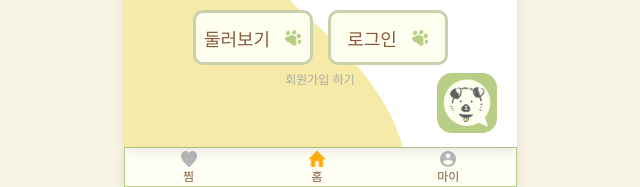
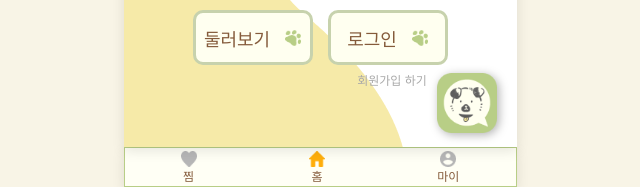
Before and after one commit to chaeliwon/Wepet, a React (Create React App) app in the folder frontend/: page / in a window 1280 px wide. Shown: the part 665-852 px from the top of the page, without its empty margins (320-960 px from the left). Built offline with nearby package versions, Linux system fonts and the light colour scheme; a web font is replaced by a local one.

Commit message:
1022 홈페이지 수정 / app.js라우터연결

```diff
--- a/frontend/src/App.js
+++ b/frontend/src/App.js
@@ -45,6 +45,8 @@ function App() {
               {/* 회원정보 수정 경로 */}
               <Route path="liked" element={<LikedPage />} />
               {/* 찜페이지 경로 */}
+              <Route path="chatbot" element={<ChatBot />} />
+              {/* 챗봇페이지 경로 */}
             </Route>
           </Routes>
         </div>
--- a/frontend/src/css/Homepage.css
+++ b/frontend/src/css/Homepage.css
@@ -132,11 +132,12 @@ a {
   font-size: 12px;
   color: #a9a9a9;
   cursor: pointer;
-  text-align: center;
-  display: inline; /* inline으로 설정해서 텍스트만 눌리도록 */
+  text-align: right; /* 오른쪽 정렬 */
+  display: inline-block; /* 버튼이 텍스트 크기만큼만 차지 */
   margin-top: 5px;
-  padding: 0; /* 추가된 공간 없이 텍스트에만 클릭 가능 */
+  padding-left: 150px; /* 불필요한 패딩 제거 */
 }
+
 
 /* 챗봇 페이지로 가는 버튼 */
 .chatbot-button-container {
@@ -144,6 +145,7 @@ a {
   right: 20px; /* 오른쪽에서 20px 떨어진 위치 */
   bottom: 10px; /* 아래쪽에서 20px 떨어진 위치 */
   z-index: 100; /* 다른 요소 위에 표시되도록 설정 */
+  filter: drop-shadow(2px 2px 5px rgba(0, 0, 0, 0.3));
 }
 
 .chatbot-button {
--- a/frontend/src/pages/Homepage.jsx
+++ b/frontend/src/pages/Homepage.jsx
@@ -85,9 +85,9 @@ const Homepage = () => {
 
         {/* 회원가입 버튼 */}
         <Link to="/signup">
-          <button className="signup-small-btn">
-            회원가입 하기
-          </button>
+        <button className="signup-small-btn">
+          회원가입 하기
+        </button>
         </Link>
       </div>
   );
```
